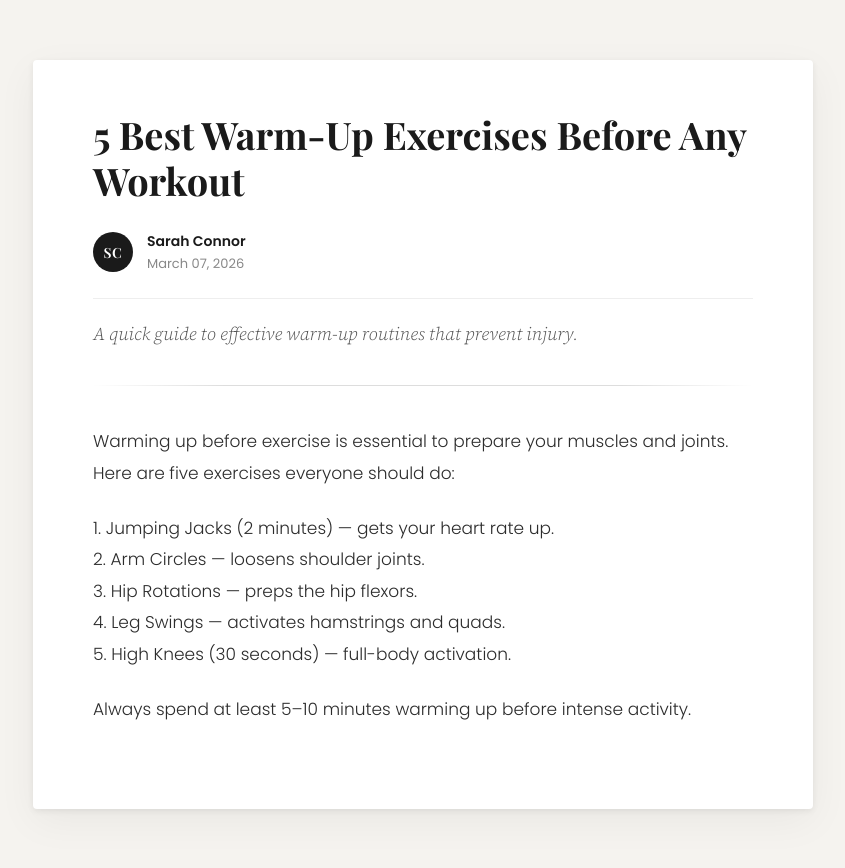
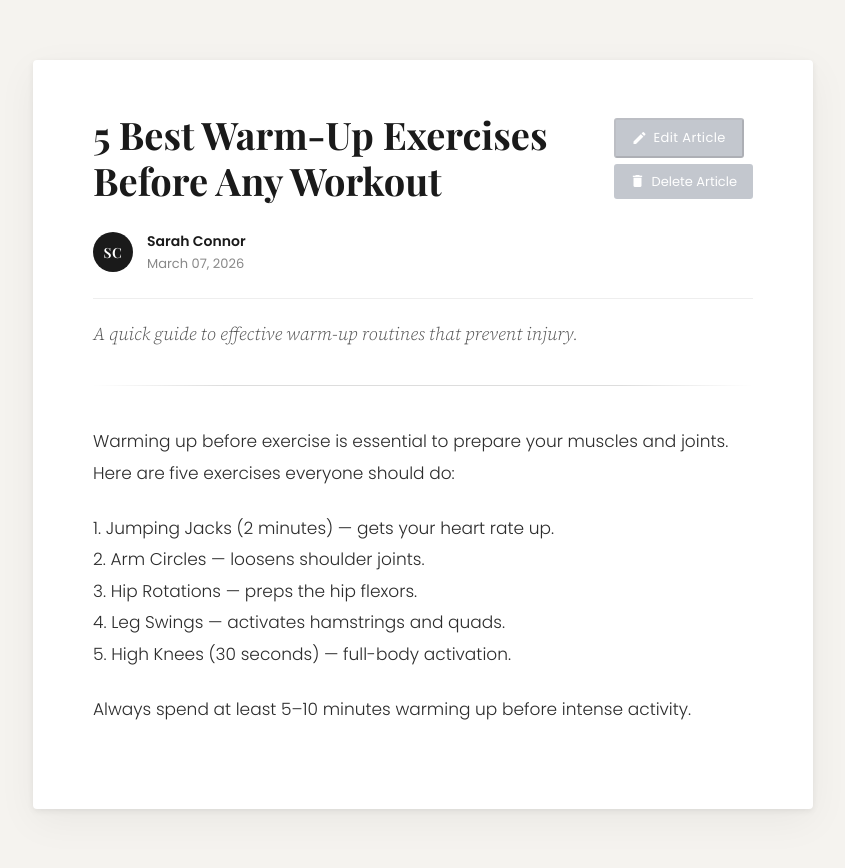
Before and after one commit to JeffZhang852/COEN6311-SANJ, a Django app: page /staff/article/1/ in a window 1280 px wide. Shown: the part 96-964 px from the top of the page, without its empty margins (217-1062 px from the left). Run offline with Django 5.2, Linux system fonts and the light colour scheme; data comes from the database, SQL or seed files in the repository.

Commit message:
fixed the edit button to be only work when viewing user is the article author

```diff
--- a/CUFitness/static/article_details.css
+++ b/CUFitness/static/article_details.css
@@ -266,3 +266,15 @@
     background: #9ca3af;
     transform: none;
 }
+
+.edit-btn.disabled {
+    background: #9ca3af;
+    cursor: not-allowed;
+    opacity: 0.6;
+    text-decoration: none;
+}
+
+.edit-btn.disabled:hover {
+    background: #9ca3af;
+    transform: none;
+}
--- a/CUFitness/templates/CUFitness/staff_profile/article_details.html
+++ b/CUFitness/templates/CUFitness/staff_profile/article_details.html
@@ -15,44 +15,29 @@
         <div class="blog-header">
             <div class="title-row">
                 <h1 class="blog-title">{{ article_obj.title }}</h1>
-                {% if user.role == "STAFF" %}
-                    <a href="{% url 'edit_article' article_obj.id %}" class="edit-btn">
-                        <span class="material-icons edit">edit</span>
-                        <span>Edit Article</span>
-                    </a>
+                <div class="article-actions">
 
-                    <!-- Delete button triggers popup -->
                     {% if user == article_obj.author %}
+                        <a href="{% url 'edit_article' article_obj.id %}" class="edit-btn">
+                            <span class="material-icons">edit</span>
+                            <span>Edit Article</span>
+                        </a>
                         <button class="delete-btn" onclick="document.getElementById('delete-modal').style.display='flex'">
                             <span class="material-icons">delete</span>
                             <span>Delete Article</span>
                         </button>
                     {% else %}
+                        <button class="edit-btn disabled" disabled title="Only the author can edit this article">
+                            <span class="material-icons">edit</span>
+                            <span>Edit Article</span>
+                        </button>
                         <button class="delete-btn disabled" disabled title="Only the author can delete this article">
                             <span class="material-icons">delete</span>
                             <span>Delete Article</span>
                         </button>
                     {% endif %}
 
-                        <!-- Confirmation popup -->
-                        <div id="delete-modal" class="modal-overlay">
-                            <div class="modal-box">
-                                <h3>Delete Article</h3>
-                                <p>Are you sure you want to delete <strong>{{ article_obj.title }}</strong>? This cannot be undone.</p>
-                                <div class="modal-actions">
-                                    <form method="POST" action="{% url 'delete_article' article_obj.id %}">
-                                        {% csrf_token %}
-                                        <button type="submit" class="btn-confirm-delete">Yes, Delete</button>
-                                    </form>
-                                    <button class="btn-cancel" onclick="document.getElementById('delete-modal').style.display='none'">
-                                        Cancel
-                                    </button>
-                                </div>
-                            </div>
-                        </div>
-
-
-                {% endif %}
+                </div>
             </div>
 
             <div class="blog-meta">
```
